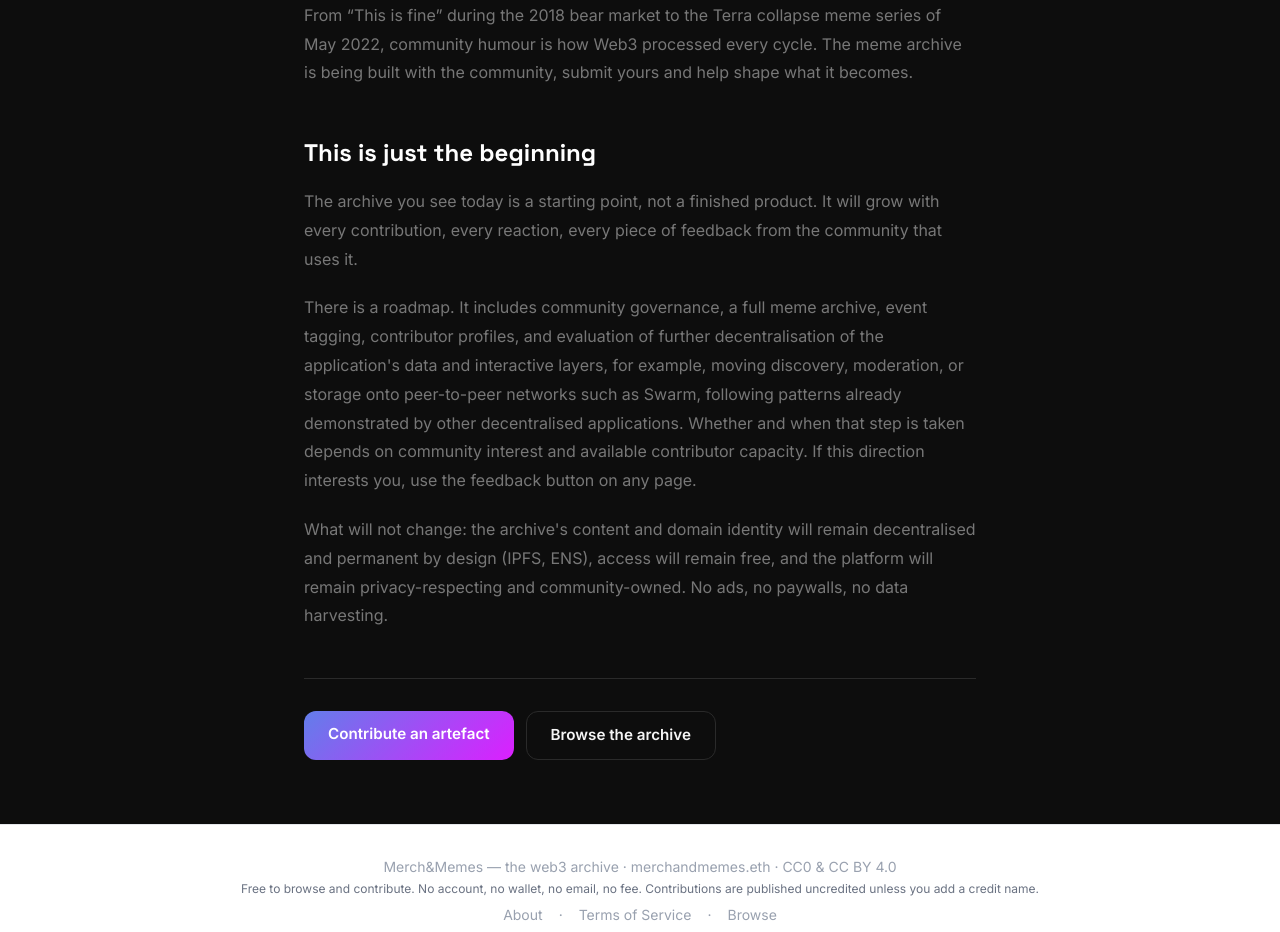
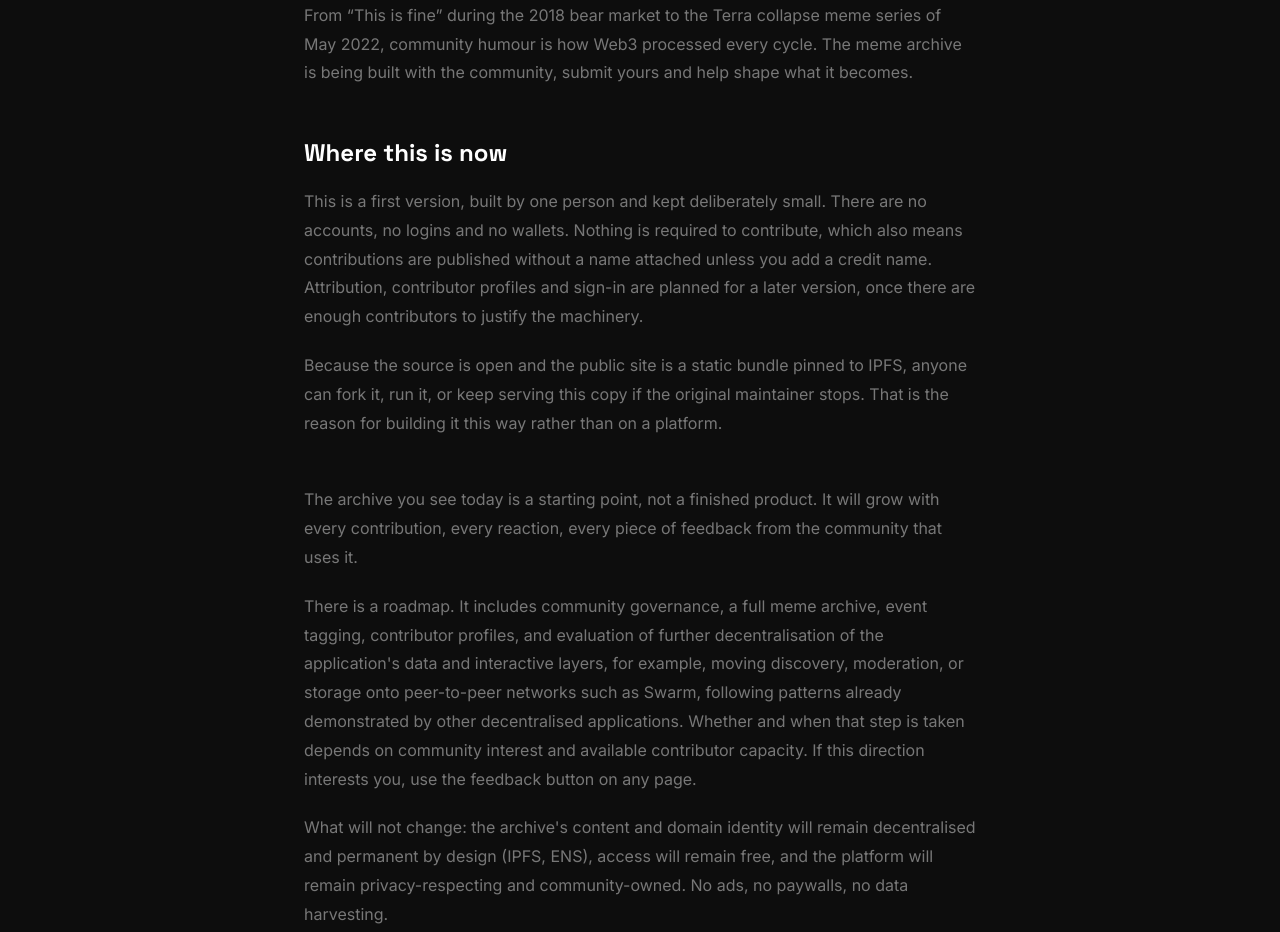
Before and after one commit to MerchandMemes/merch-and-memes, a Next.js app: page /about in a window 1280 px wide. Shown: the part 2820-3752 px from the top of the page. Built offline with nearby package versions, Linux system fonts and the light colour scheme; no server answers.

Commit message:
Update page.tsx

```diff
--- a/app/about/page.tsx
+++ b/app/about/page.tsx
@@ -139,8 +139,22 @@ export default function AboutPage() {
         </p>
 
         <h2 style={{ fontSize: '1.5rem', fontWeight: 700, fontFamily: 'Space Grotesk, sans-serif', color: 'white', marginBottom: '16px' }}>
-          This is just the beginning
+          Where this is now
         </h2>
+
+        <p style={{ color: '#777', lineHeight: 1.8, marginBottom: '20px' }}>
+          This is a first version, built by one person and kept deliberately small. There are no
+          accounts, no logins and no wallets. Nothing is required to contribute, which also means
+          contributions are published without a name attached unless you add a credit name.
+          Attribution, contributor profiles and sign-in are planned for a later version, once there
+          are enough contributors to justify the machinery.
+        </p>
+
+        <p style={{ color: '#777', lineHeight: 1.8, marginBottom: '48px' }}>
+          Because the source is open and the public site is a static bundle pinned to IPFS, anyone
+          can fork it, run it, or keep serving this copy if the original maintainer stops. That is
+          the reason for building it this way rather than on a platform.
+        </p>
 
         <p style={{ color: '#777', lineHeight: 1.8, marginBottom: '20px' }}>
           The archive you see today is a starting point, not a finished product. It will grow with every contribution, every reaction, every piece of feedback from the community that uses it.
```
